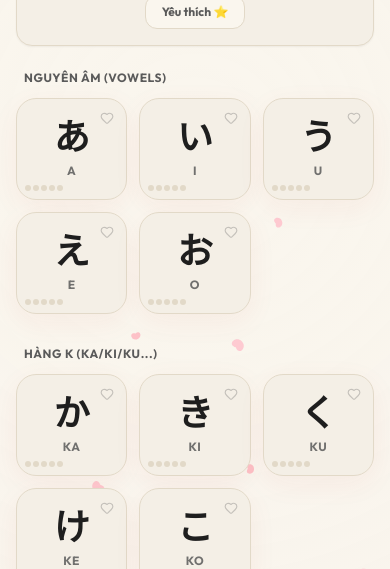
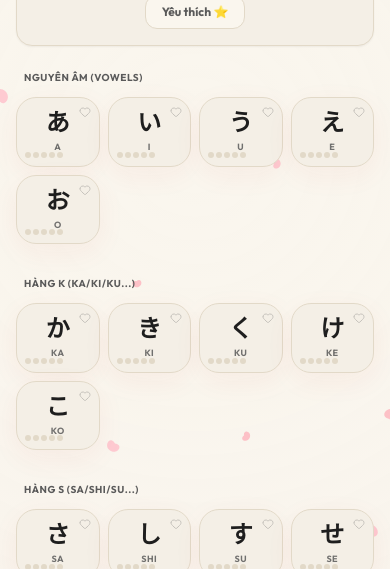
Before and after one commit to HauLT0704/Bo_Tieng_Nhat, a React (Vite) app: page / in a window 390 px wide. Shown: the part 275-844 px from the top of the page. Built offline with nearby package versions, Linux system fonts and the light colour scheme; no server answers.

Commit message:
Optimize mobile grid layout for KanaChart

```diff
--- a/src/components/KanaChart.jsx
+++ b/src/components/KanaChart.jsx
@@ -110,10 +110,10 @@ export const KanaChart = ({ userStats, setUserStats, currentMode, setCurrentMode
         <div className="space-y-8 pb-12">
           {groupedData.map((group) => (
             <div key={group.key} className="space-y-3">
-              <h2 className="text-xs font-black uppercase tracking-wider text-[var(--text-secondary)] px-2">
+              <h2 className="text-[10px] sm:text-xs font-black uppercase tracking-wider text-[var(--text-secondary)] px-2">
                 {group.name}
               </h2>
-              <div className="grid grid-cols-3 sm:grid-cols-4 md:grid-cols-5 lg:grid-cols-6 xl:grid-cols-7 gap-3">
+              <div className="grid grid-cols-4 min-[400px]:grid-cols-5 sm:grid-cols-6 lg:grid-cols-8 gap-2 sm:gap-3">
                 {group.items.map((item) => {
                   const srs = userStats.srsData[item.kana] || { box: 0 };
                   const isStarred = userStats.starred[item.kana] === true;
@@ -124,7 +124,7 @@ export const KanaChart = ({ userStats, setUserStats, currentMode, setCurrentMode
                       key={item.kana}
                       onClick={() => handleCardClick(item)}
                       className={`
-                        premium-card relative p-5 flex flex-col items-center justify-center cursor-pointer border select-none
+                        premium-card relative p-3 sm:p-5 flex flex-col items-center justify-center cursor-pointer border select-none
                         ${isSelected
                           ? 'border-[var(--bg-accent)] bg-[var(--bg-accent)]/5 scale-105 shadow-md shadow-[var(--glow-color)] glow-active'
                           : 'border-[var(--border-color)] bg-[var(--bg-secondary)]'
@@ -134,13 +134,13 @@ export const KanaChart = ({ userStats, setUserStats, currentMode, setCurrentMode
                       {/* Favorite star */}
                       <button
                         onClick={(e) => handleStarToggle(e, item.kana)}
-                        className={`absolute top-2 right-2 p-1 rounded-md transition-all duration-200 ${
+                        className={`absolute top-1 right-1 sm:top-2 sm:right-2 p-1 rounded-md transition-all duration-200 ${
                           isStarred
                             ? 'text-yellow-500 scale-110'
                             : 'text-[var(--text-secondary)] opacity-30 hover:opacity-100 hover:text-yellow-500'
                         }`}
                       >
-                        <Heart size={14} className={isStarred ? "fill-yellow-500 text-yellow-500" : ""} />
+                        <Heart size={12} className={`sm:w-[14px] sm:h-[14px] ${isStarred ? "fill-yellow-500 text-yellow-500" : ""}`} />
                       </button>
 
                       {/* Box level progress indicators */}
@@ -160,12 +160,12 @@ export const KanaChart = ({ userStats, setUserStats, currentMode, setCurrentMode
                       </div>
 
                       {/* Giant Kana */}
-                      <div className="text-4xl font-extrabold leading-none mb-1 text-[var(--text-primary)]">
+                      <div className="text-2xl sm:text-4xl font-extrabold leading-none mb-1 text-[var(--text-primary)]">
                         {item.kana}
                       </div>
 
                       {/* Romaji subtext */}
-                      <div className="text-xs font-black tracking-wider text-[var(--text-secondary)] opacity-85 uppercase mt-1">
+                      <div className="text-[9px] sm:text-xs font-black tracking-wider text-[var(--text-secondary)] opacity-85 uppercase mt-0.5 sm:mt-1">
                         {item.romaji}
                       </div>
                     </div>
```
